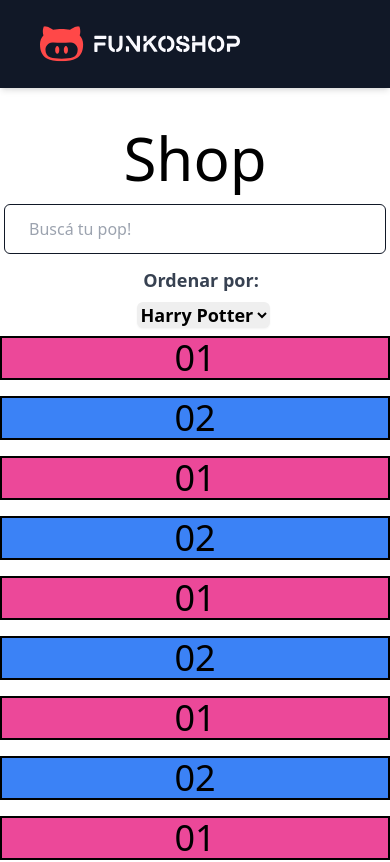
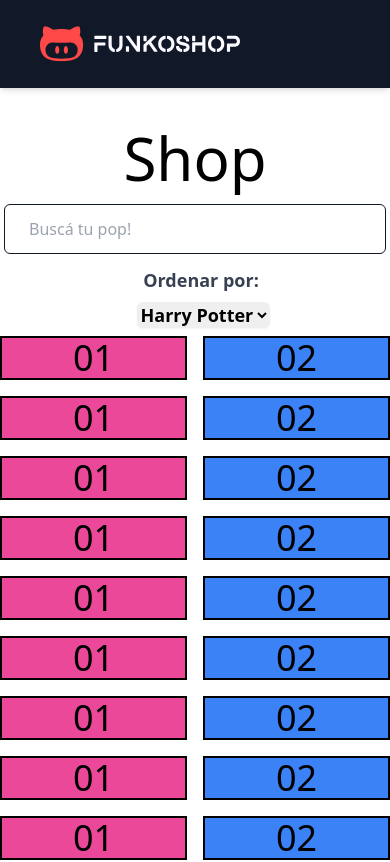
Before and after one commit to makzzer/react-funko, a React (Vite) app: page /shop in a window 390 px wide. Shown: the top 862 px of the page. Built offline with nearby package versions, Linux system fonts and the light colour scheme.

Commit message:
mejora shop grid

```diff
--- a/src/pages/Shop.jsx
+++ b/src/pages/Shop.jsx
@@ -38,8 +38,8 @@ const Shop = () => {
           </div>
         </div>
 
-        <div>
-          <div className="grid grid-cols-1 md:grid-cols-2 lg:grid-cols-4 gap-4">
+        <div className="pb-2">
+          <div className="grid grid-cols-2 md:grid-cols-3 lg:grid-cols-4 gap-4">
             <div className="bg-pink-500 border-black border-2">01</div>
             <div className="bg-blue-500 border-black border-2">02</div>
             <div className="bg-pink-500 border-black border-2">01</div>
```
